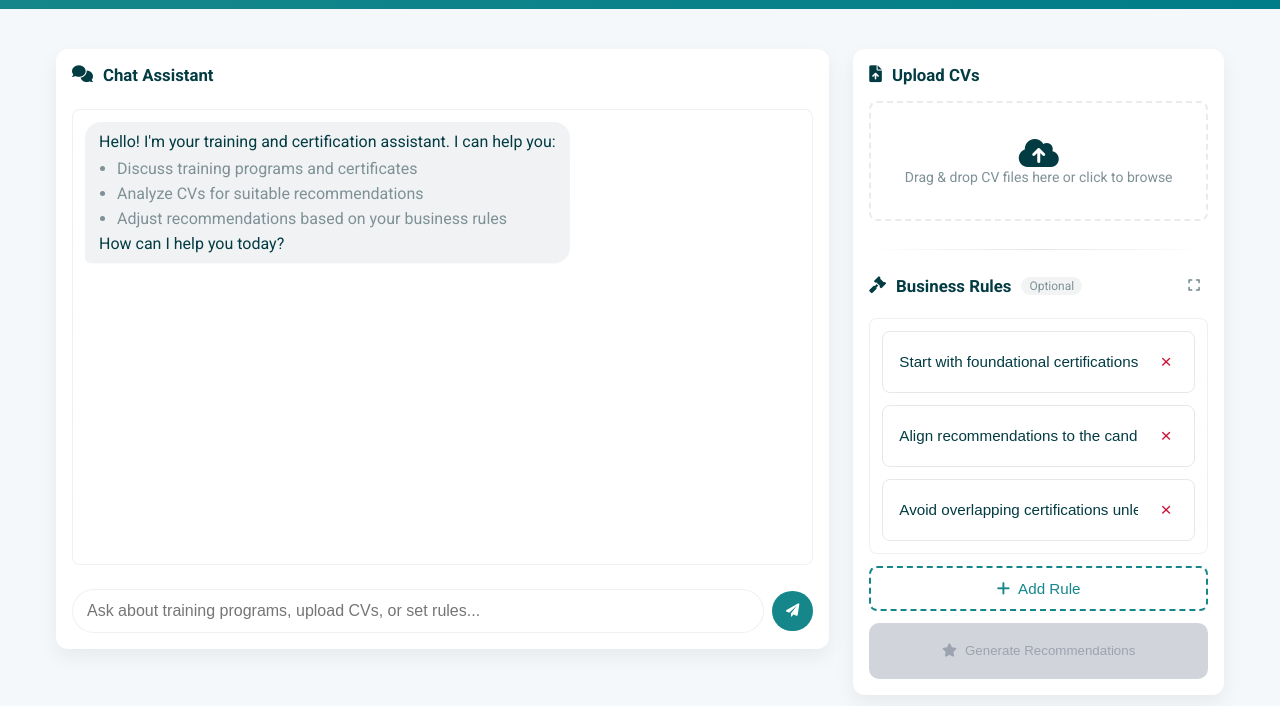
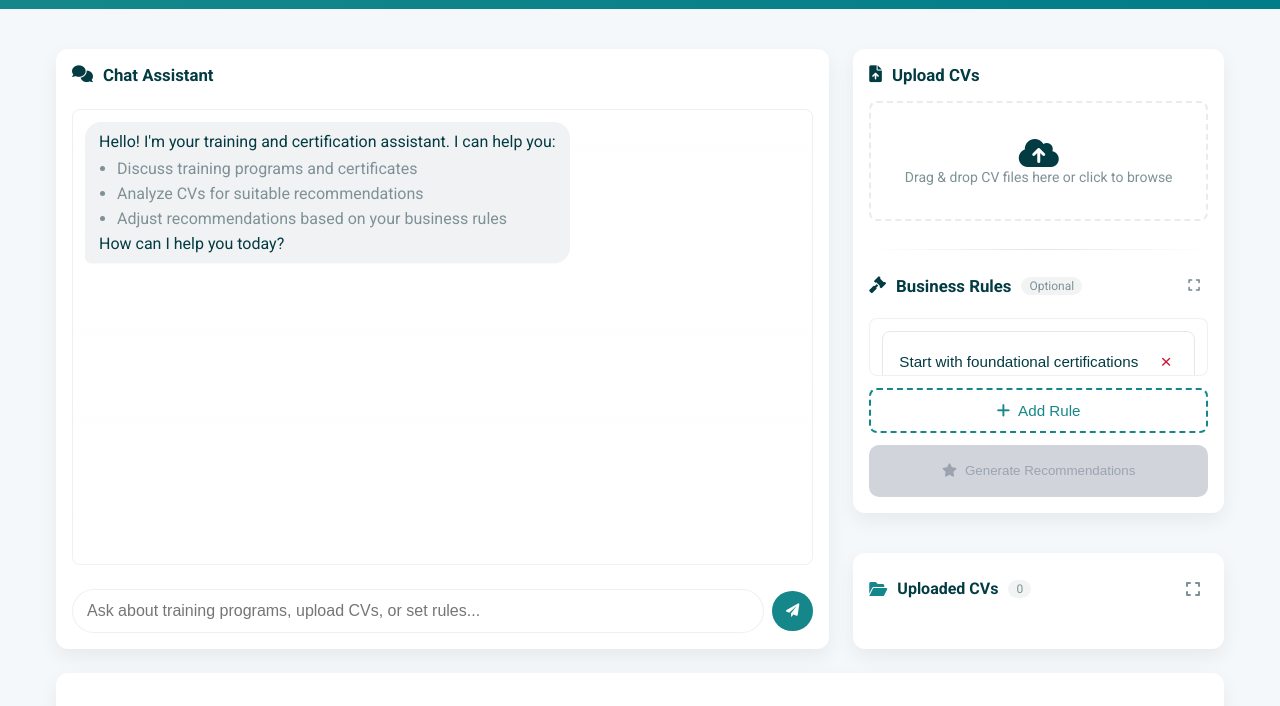
Before and after one commit to joudbaniissa-dev/personal_testing_repo_CV_agent, a plain HTML site: page index.html in a window 1280 px wide. Shown: the part 60-766 px from the top of the page. Drawn offline with nearby package versions, Linux system fonts and the light colour scheme; a script that the page names is missing.

Commit message:
Update styles.css

```diff
--- a/css/styles.css
+++ b/css/styles.css
@@ -164,23 +164,21 @@ button {
   padding: 10px 14px;
   cursor:pointer;
   font-weight:500;
-  min-height: 40px;
+  min-height: 40px; /* Ensure minimum height */
 }
 button:focus { outline: 3px solid rgba(0,0,0,0.06); outline-offset: 2px; }
 button:disabled { opacity:0.6; cursor:not-allowed; transform:none; }
 
-/* primary full-width for panel actions (Generate Button) */
+/* primary full-width for panel actions */
 .action-full {
   width: 100%;
   border-radius: 10px;
   padding: 14px 12px;
-  min-height: 56px; /* Increased height for Arabic text visibility */
+  min-height: 52px; /* Force minimum height */
   line-height: 1.5;
   display: flex;
   align-items: center;
   justify-content: center;
-  white-space: normal;
-  text-align: center;
 }
 
 /* === SIDE PANEL === */
@@ -188,20 +186,18 @@ button:disabled { opacity:0.6; cursor:not-allowed; transform:none; }
   display:flex;
   flex-direction: column;
   gap: var(--space-m);
-  /* FIXED: Removed fixed height so it grows with content, preventing button cutoff */
+  /* Joud Fix: Changed fixed height to min-height to prevent shrinking when CVs are added */
   min-height: 600px;
-  height: auto !important;
+  /* height: 600px;  <-- REMOVED THIS FIXED HEIGHT */
 }
 
 /* === MERGED SECTION (Upload CVs & Business Rules) === */
 .merged-section {
-  /* FIXED: Use block or flex with no shrink to ensure it pushes down content */
-  flex: 0 0 auto;
+  flex: 1 1 auto;
   display: flex;
   flex-direction: column;
   min-height: 0;
-  /* FIXED: Removed overflow hidden to prevent clipping */
-  overflow: visible;
+  overflow: hidden;
   position: relative;
 }
 
@@ -231,7 +227,14 @@ button:disabled { opacity:0.6; cursor:not-allowed; transform:none; }
   background: rgba(126, 145, 150, 0.1);
   padding: 2px 8px;
   border-radius: 12px;
-}
+  /* margin-left: auto; */
+}
+
+/* Arabic - move optional tag to right */
+/* html[lang="ar"] .optional-tag {
+  margin-left: 0;
+  margin-right: auto;
+} */
 
 /* upload area */
 .file-upload-area {
@@ -282,8 +285,7 @@ button:disabled { opacity:0.6; cursor:not-allowed; transform:none; }
   flex-wrap: wrap;
   gap: 8px;
   margin-bottom: var(--space-s);
-  /* Limit height but allow scroll if MANY CVs are added, preventing infinite grow */
-  max-height: 200px;
+  max-height: 80px;
   overflow-y: auto;
   flex-shrink: 0;
 }
@@ -356,7 +358,6 @@ button:disabled { opacity:0.6; cursor:not-allowed; transform:none; }
 /* === UPLOADED CVS SECTION === */
 .uploaded-cvs-section {
   margin-top: var(--space-l);
-  flex: 0 0 auto;
 }
 
 .uploaded-cvs-section h3 {
@@ -382,8 +383,6 @@ button:disabled { opacity:0.6; cursor:not-allowed; transform:none; }
   gap: var(--space-s);
   overflow-y: auto;
   overflow-x: hidden;
-  /* FIXED: Set max height so it scrolls internally instead of pushing button off screen indefinitely */
-  max-height: 250px;
   flex: 1 1 auto;
   min-height: 0;
   padding-right: 4px;
@@ -1544,16 +1543,14 @@ button#maximize-uploaded-btn:hover i {
 @media (min-width: 720px) {
   .main-content { flex-direction: row; align-items: start; gap: var(--space-l); }
   .chat-section { flex: 2; min-height: 600px; max-height: 600px; }
-  /* CHANGED: Removed fixed height: 600px to allow growing */
-  .side-panel { flex: 1; max-width: 420px; height: auto; min-height: 600px; }
+  .side-panel { flex: 1; max-width: 420px; height: 600px; }
 }
 
 /* larger desktops */
 @media (min-width: 1100px) {
   .container { max-width: 1200px; }
   .chat-section { min-height: 600px; max-height: 600px; }
-  /* Ensure consistent height behavior */
-  .side-panel { height: auto; min-height: 600px; }
+  .side-panel { height: 600px; }
 }
 
 /* mobile adjustments */
```
